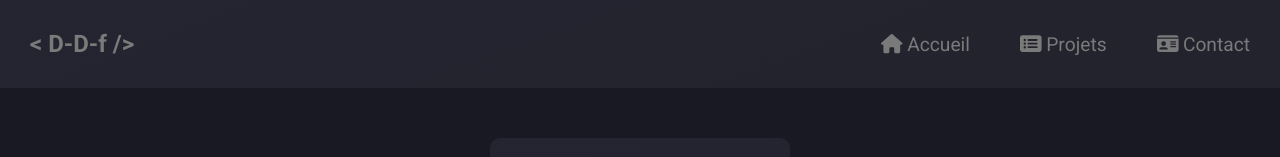
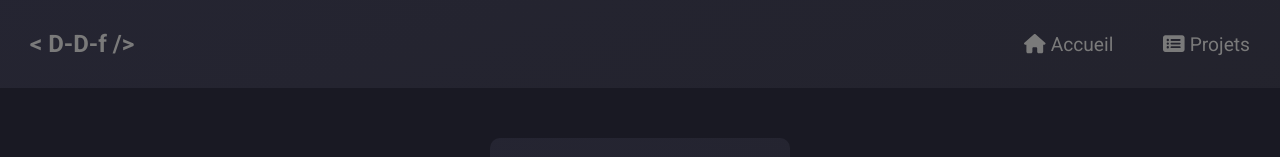
Before and after one commit to D-D-f/PortfolioWork, a React (Vite) app: page / in a window 1280 px wide. Shown: the top 157 px of the page. Built offline with nearby package versions, Linux system fonts and the light colour scheme; a web font is replaced by a local one.

Commit message:
update navigation

```diff
--- a/src/App.css
+++ b/src/App.css
@@ -43,3 +43,21 @@ main {
     height: max-content;
   }
 }
+
+@keyframes tilt-shaking {
+  0% {
+    transform: rotate(0deg);
+  }
+  25% {
+    transform: rotate(5deg);
+  }
+  50% {
+    transform: rotate(0eg);
+  }
+  75% {
+    transform: rotate(-5deg);
+  }
+  100% {
+    transform: rotate(0deg);
+  }
+}
--- a/src/Component/Footer/Footer.css
+++ b/src/Component/Footer/Footer.css
@@ -30,4 +30,5 @@ footer h2 {
 
 .contact-footer a:hover {
   color: var(--fontHover);
+  animation: tilt-shaking 0.15s infinite;
 }
--- a/src/Component/Navigation/Navigation.tsx
+++ b/src/Component/Navigation/Navigation.tsx
@@ -1,10 +1,6 @@
 import React, { ReactNode } from "react";
 import { FontAwesomeIcon } from "@fortawesome/react-fontawesome";
-import {
-  faHouse,
-  faRectangleList,
-  faIdCard,
-} from "@fortawesome/free-solid-svg-icons";
+import { faHouse, faRectangleList } from "@fortawesome/free-solid-svg-icons";
 import { Link } from "react-router-dom";
 import "./Navigation.css";
 
@@ -22,12 +18,6 @@ const Navigation: React.FC = () => {
         <span className="span-text-nav">Projets</span>
       </Link>
     </span>,
-    <span>
-      <Link to="/contact">
-        <FontAwesomeIcon icon={faIdCard} />{" "}
-        <span className="span-text-nav">Contact</span>
-      </Link>
-    </span>,
   ];
 
   const displayListNav = listNav.map((value, index) => (
--- a/src/Pages/Home/Home.css
+++ b/src/Pages/Home/Home.css
@@ -121,6 +121,11 @@ figure h4 {
   gap: 30px;
 }
 
+.icon-langage:hover,
+.contact a:hover {
+  animation: tilt-shaking 0.15s infinite;
+}
+
 @media screen and (max-width: 1020px) {
   .all-card-competence {
     flex-direction: column;
```
